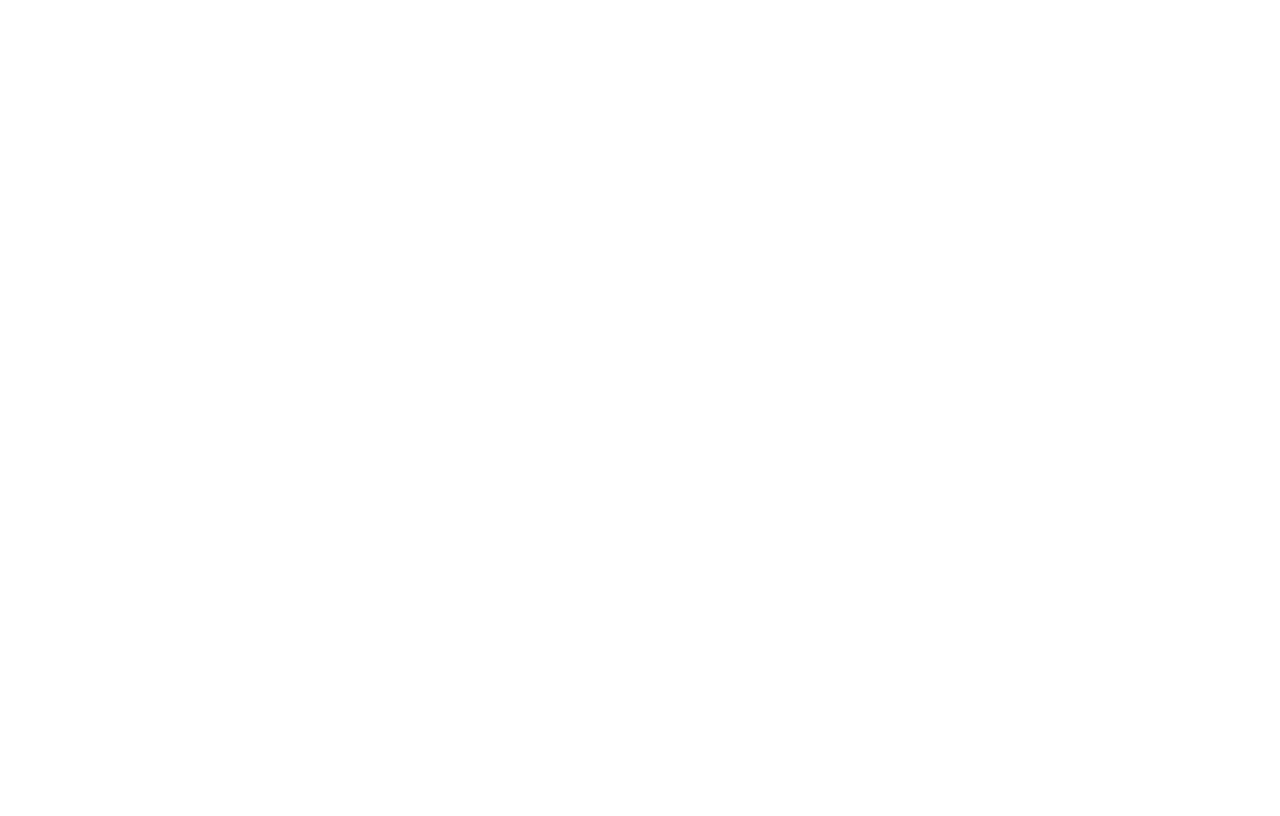
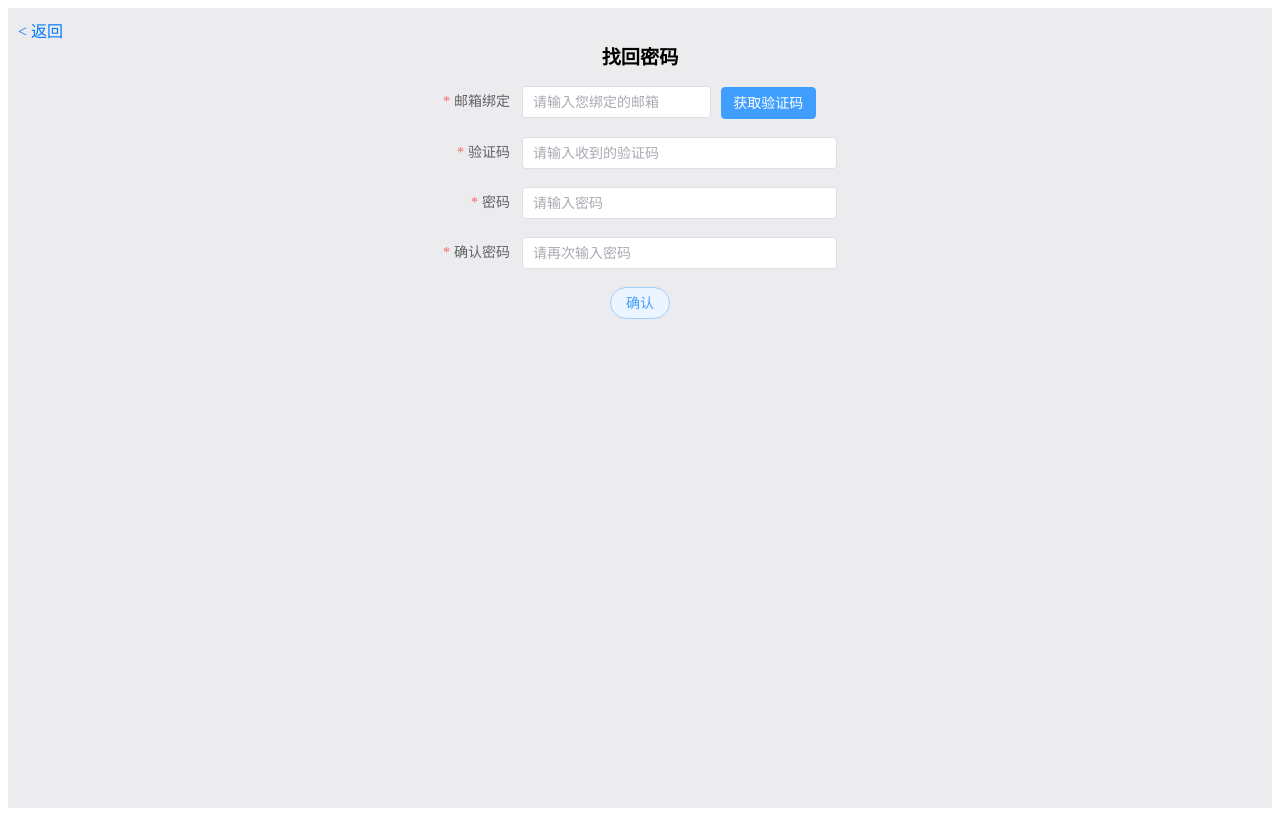
Before and after one commit to NoneZJL/BS-front, a Vue app: page /find in a window 1280 px wide. Before the commit this address had no page. Built offline with nearby package versions, Linux system fonts and the light colour scheme.

Commit message:
完成注册、忘记密码、登录静态页面

```diff
--- a/src/router/index.js
+++ b/src/router/index.js
@@ -12,8 +12,8 @@
       component: () => import('@/views/login/LoginView.vue')
     },
     {
-      path: '/register',
-      component: () => import('@/views/login/RegisterView.vue')
+      path: '/find',
+      component: () => import('@/views/login/ForgetPasswordView.vue')
     }
   ]
 })
--- /dev/null
+++ b/src/views/login/ForgetPasswordView.vue
@@ -0,0 +1,198 @@
+<template>
+  <div v-if="showMessage" class="custom-message" :style="{ top: messageTop + 'px' }">
+    {{ message }}
+  </div>
+  <div class="background">
+    <span class="back-link" @click="back">&lt; <span>返回</span></span>
+    <div class="find-password">
+      <span class="title">找回密码</span>
+      <p></p>
+      <el-form :model="findback" label-width="auto" style="max-width: 600px; margin: 0 auto">
+        <el-form-item
+          label="邮箱绑定"
+          prop="email"
+          :rules="[
+            { required: true, message: '邮箱不能为空', trigger: 'blur' },
+            { type: 'email', message: '邮箱格式不正确', trigger: ['blur', 'change'] }
+          ]"
+          inline
+        >
+          <el-input
+            v-model="findback.email"
+            placeholder="请输入您绑定的邮箱"
+            style="width: 60%; display: inline-block"
+          ></el-input>
+          <el-button
+            type="primary"
+            @click="getVerificationCode"
+            style="
+              margin-left: 10px;
+              width: 30%;
+              display: flex;
+              justify-content: center;
+              align-items: center;
+            "
+            :disabled="countdownActive"
+          >
+            {{ countdownActive ? `${verificationCountdown}秒后重试` : '获取验证码' }}
+          </el-button>
+        </el-form-item>
+        <el-form-item
+          label="验证码"
+          prop="justifyCode"
+          :rules="[
+            { required: true, message: '验证码不能为空', trigger: 'blur' },
+            { min: 6, max: 6, message: '验证码格式错误', trigger: 'blur' }
+          ]"
+        >
+          <el-input
+            v-model="findback.justifyCode"
+            placeholder="请输入收到的验证码"
+            style="width: 100%"
+          ></el-input>
+        </el-form-item>
+        <el-form-item
+          label="密码"
+          prop="password"
+          :rules="[
+            { required: true, message: '密码不能为空', trigger: 'blur' },
+            { min: 6, message: '密码至少6个字符', trigger: 'blur' }
+          ]"
+        >
+          <el-input
+            v-model="findback.password"
+            placeholder="请输入密码"
+            show-password
+            style="width: 100%"
+          ></el-input>
+        </el-form-item>
+        <el-form-item
+          label="确认密码"
+          prop="repassword"
+          :rules="[
+            { required: true, message: '请确认密码', trigger: 'blur' },
+            { validator: validateRepassword, trigger: 'blur' }
+          ]"
+        >
+          <el-input
+            v-model="findback.repassword"
+            placeholder="请再次输入密码"
+            show-password
+            style="width: 100%"
+          ></el-input>
+        </el-form-item>
+        <el-button type="primary" round plain @click="submit">确认</el-button>
+      </el-form>
+    </div>
+  </div>
+</template>
+
+<script setup>
+import router from '@/router'
+import { ref } from 'vue'
+
+const back = () => {
+  router.push('/login')
+}
+
+const findback = ref({
+  email: '',
+  justifyCode: '',
+  password: '',
+  repsssword: ''
+})
+
+const validateRepassword = (rule, value, callback) => {
+  if (value === '' || value === findback.value.password) {
+    callback()
+  } else {
+    callback(new Error('确认密码与密码不一致'))
+  }
+}
+
+const verificationCountdown = ref(30)
+const countdownActive = ref(false)
+const showMessage = ref(false)
+const message = ref('')
+const messageTop = ref(20) // 自定义顶部位置
+
+const getVerificationCode = () => {
+  if (countdownActive.value) return // 如果已经在倒计时，直接返回
+
+  countdownActive.value = true // 开始倒计时
+
+  // 设置提示信息
+  message.value = '验证码已发送！'
+  showMessage.value = true
+
+  // 设置 3 秒后自动隐藏提示
+  setTimeout(() => {
+    showMessage.value = false
+  }, 3000)
+
+  const countdownInterval = setInterval(() => {
+    verificationCountdown.value--
+    if (verificationCountdown.value <= 0) {
+      clearInterval(countdownInterval)
+      countdownActive.value = false // 重置状态
+      verificationCountdown.value = 30 // 重置倒计时
+    }
+  }, 1000)
+}
+
+const submit = () => {
+  alert('修改密码')
+}
+</script>
+
+<style scoped>
+.custom-message {
+  position: fixed;
+  left: 50%;
+  transform: translateX(-50%);
+  background-color: #f0f9eb; /* 背景色 */
+  border: 1px solid #b7eb8f; /* 边框颜色 */
+  color: #4caf50; /* 字体颜色 */
+  padding: 10px 20px;
+  border-radius: 5px;
+  z-index: 9999; /* 确保在其他内容上面 */
+  transition: opacity 0.5s ease; /* 动画效果 */
+}
+
+.background {
+  background-color: #ecebed; /* 设置背景色 */
+  height: 100vh; /* 确保覆盖整个视口 */
+  display: flex;
+  flex-direction: column;
+}
+
+.back-link {
+  margin-left: 10px;
+  margin-top: 10px;
+  cursor: pointer; /* 鼠标指针效果 */
+  color: #007bff; /* 文字颜色 */
+  font-size: 1rem; /* 字体大小 */
+  text-decoration: none; /* 去掉下划线 */
+  transition: color 0.3s; /* 过渡效果 */
+}
+
+.back-link:hover {
+  color: #0056b3; /* 悬停时颜色 */
+}
+
+.find-password {
+  /* background-color: pink; */
+  margin: 0 auto;
+  text-align: center;
+}
+
+.el-form-item {
+  width: 100%; /* 确保每个表单项占满宽度 */
+}
+
+.title {
+  font-size: larger;
+  font-family: 'KaiTi', '楷体', serif;
+  font-weight: bold;
+}
+</style>
--- a/src/views/login/LoginView.vue
+++ b/src/views/login/LoginView.vue
@@ -1,4 +1,7 @@
 <template>
+  <div v-if="showMessage" class="custom-message" :style="{ top: messageTop + 'px' }">
+    {{ message }}
+  </div>
   <div :class="['login-page', { 'move-up': moveUP }]">
     <div style="display: block">
       <img style="width: 30vh" src="../../assets/logo.png" alt="LOGO" />
@@ -25,13 +28,19 @@
         <h1>登录</h1>
         <el-form :model="login" label-width="auto" style="max-width: 600px">
           <el-form-item label="用户名">
-            <el-input v-model="login.name" placeholder="请输入用户名"></el-input>
+            <el-input
+              v-model="login.name"
+              placeholder="请输入用户名"
+              style="width: 225px"
+            ></el-input>
           </el-form-item>
           <el-form-item label="密码">
             <el-input v-model="login.password" placeholder="请输入密码" show-password></el-input>
           </el-form-item>
           <el-button type="primary" round plain @click="clickReturn">返回</el-button>
           <el-button type="primary" round plain>登录</el-button>
+          <br /><br />
+          <span class="forgot-password" @click="handleForgotPassword">忘记密码？</span>
         </el-form>
       </div>
     </Transition>
@@ -87,9 +96,14 @@
               placeholder="请输入您绑定的邮箱"
               style="width: 60%"
             ></el-input>
-            <el-button type="primary" @click="getVerificationCode" style="margin-left: 10px"
-              >获取验证码</el-button
+            <el-button
+              type="primary"
+              @click="getVerificationCode"
+              style="margin-left: 10px"
+              :disabled="countdownActive"
             >
+              {{ countdownActive ? `${verificationCountdown}秒后重试` : '获取验证码' }}
+            </el-button>
           </el-form-item>
           <el-form-item
             label="验证码"
@@ -113,6 +127,7 @@
 </template>
 
 <script setup>
+import router from '@/router'
 import { ref } from 'vue'
 
 const login = ref({
@@ -172,8 +187,41 @@
   }, 500) // 500毫秒后显示button
 }
 
+const verificationCountdown = ref(30)
+const countdownActive = ref(false)
+const showMessage = ref(false)
+const message = ref('')
+const messageTop = ref(20) // 自定义顶部位置
+
 const getVerificationCode = () => {
-  alert('获取验证码')
+  if (countdownActive.value) return // 如果已经在倒计时，直接返回
+
+  countdownActive.value = true // 开始倒计时
+
+  // 设置提示信息
+  message.value = '验证码已发送！'
+  showMessage.value = true
+
+  // 设置 3 秒后自动隐藏提示
+  setTimeout(() => {
+    showMessage.value = false
+  }, 3000)
+
+  const countdownInterval = setInterval(() => {
+    verificationCountdown.value--
+    if (verificationCountdown.value <= 0) {
+      clearInterval(countdownInterval)
+      countdownActive.value = false // 重置状态
+      verificationCountdown.value = 30 // 重置倒计时
+    }
+  }, 1000)
+}
+
+const handleForgotPassword = () => {
+  // 处理忘记密码逻辑
+  console.log('点击了忘记密码')
+  router.push('/find')
+  // 可以跳转到一个新的页面或弹出对话框
 }
 
 const submitRegister = () => {
@@ -183,14 +231,27 @@
 </script>
 
 <style scoped>
+.custom-message {
+  position: fixed;
+  left: 50%;
+  transform: translateX(-50%);
+  background-color: #f0f9eb; /* 背景色 */
+  border: 1px solid #b7eb8f; /* 边框颜色 */
+  color: #4caf50; /* 字体颜色 */
+  padding: 10px 20px;
+  border-radius: 5px;
+  z-index: 9999; /* 确保在其他内容上面 */
+  transition: opacity 0.5s ease; /* 动画效果 */
+}
+
 .login-page {
   /* background-color: #e2e0e3; */
   background: linear-gradient(to right, #ffffff 0%, #e2e0e3 50%, #ffffff 100%);
-  height: 100vh; /* 使 div 填满整个视口高度 */
+  height: 100vh;
   display: flex;
-  flex-direction: column; /* 使内容垂直排列 */
+  flex-direction: column;
   padding-top: 17vh;
-  align-items: center; /* 水平居中 */
+  align-items: center;
   transition: transform 1s;
 }
 
@@ -265,4 +326,17 @@
 .fade-enter, .fade-leave-to /* .fade-leave-active 在 <2.1.8 版本中使用 */ {
   opacity: 0;
 }
+
+.forgot-password {
+  margin-top: 10px; /* 上边距 */
+  font-size: 0.9rem; /* 字体大小 */
+  color: #007bff; /* 字体颜色 */
+  cursor: pointer; /* 鼠标指针效果 */
+  transition: color 0.3s; /* 过渡效果 */
+}
+
+.forgot-password:hover {
+  color: #0056b3; /* 悬停时颜色 */
+  text-decoration: underline; /* 下划线效果 */
+}
 </style>
--- a/src/views/login/RegisterView.vue
+++ /dev/null
@@ -1,7 +0,0 @@
-<template>
-  <div>这里是注册页面</div>
-</template>
-
-<script setup></script>
-
-<style scoped></style>
```
